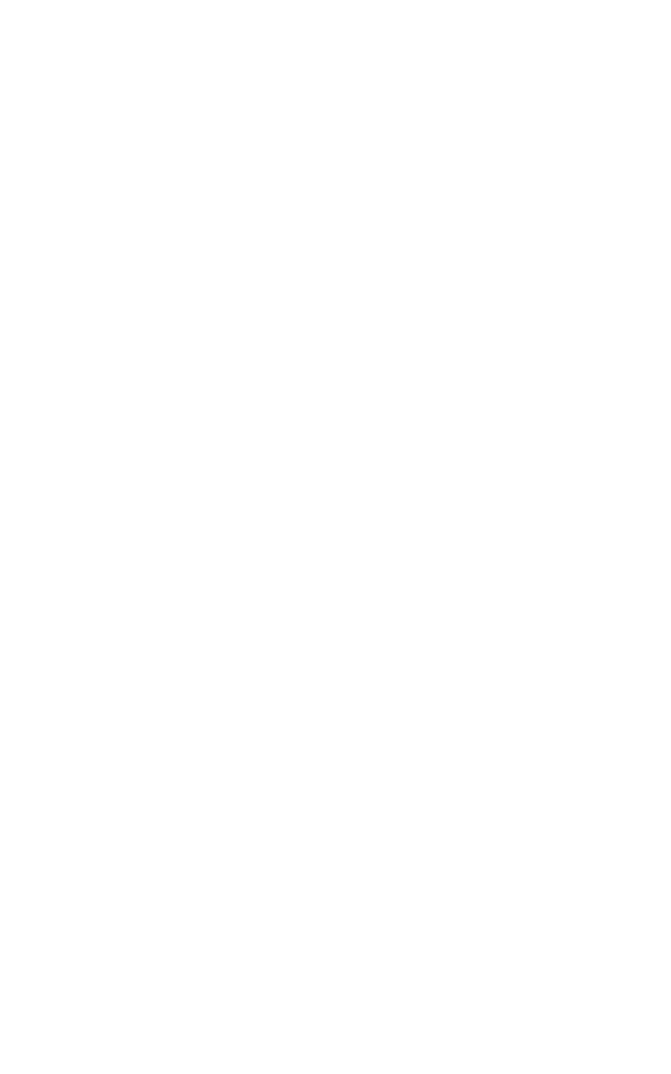
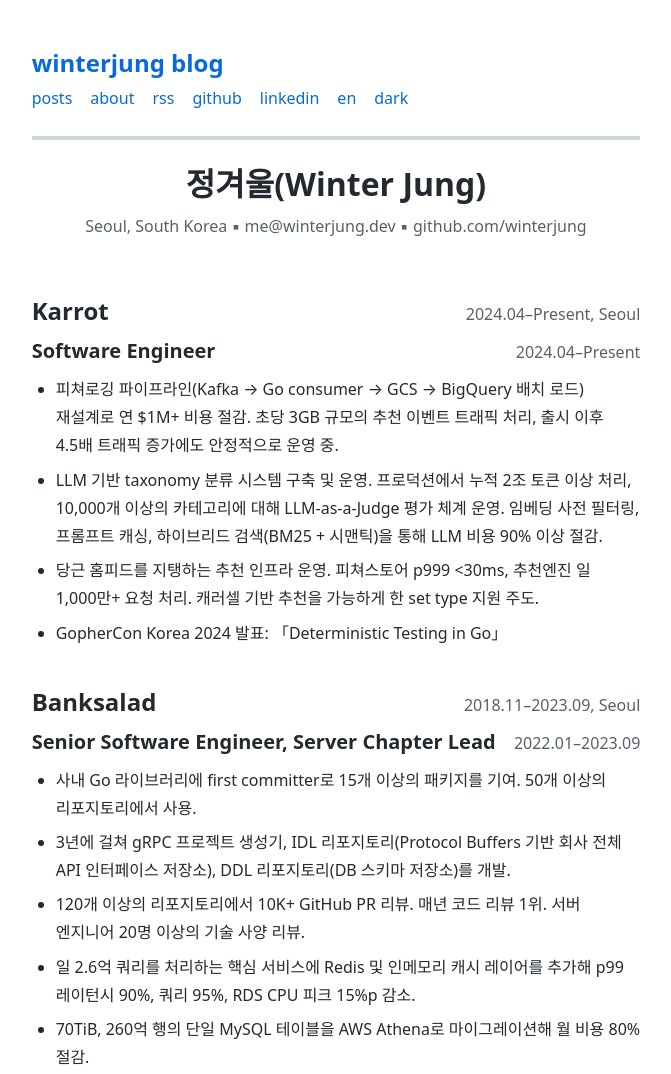
Before and after one commit to winterjung/blog, an Astro site: page /about in a window 1280 px wide. Before the commit this address had no page. Shown: the top 1074 px of the page, without its empty margins (304-975 px from the left). Before the commit the page ends 800 px from the top, so only its background shows below. Built offline with nearby package versions, Linux system fonts and the light colour scheme; Astro itself is replaced by a stand-in of ours; some packages are replaced by stand-ins of ours; a web font is replaced by a local one.

Commit message:
Replace PDF resume with HTML-first /about page and build-time PDF generation
- Add /about (ko) and /en/about (en) pages with resume content from JSON data
- Add resume.json as single source of truth for ko/en resume data
- Add Karrot experience (2024.04–Present) from LinkedIn profile
- Generate PDF at build time via Puppeteer (scripts/generate-resume-pdf.mjs)
- /resume/ and /en/resume/ now serve auto-generated PDFs
- Header nav: resume→about, en/ko link switches based on current page
- Remove legacy PDF/PNG files from public/
- Add alternates prop to BaseLayout for hreflang support

```diff
--- a/package.json
+++ b/package.json
@@ -6,7 +6,7 @@
   "type": "module",
   "scripts": {
     "dev": "astro dev",
-    "build": "astro build",
+    "build": "astro build && node scripts/generate-resume-pdf.mjs",
     "preview": "astro preview",
     "check": "astro check",
     "lint": "biome check .",
@@ -29,6 +29,7 @@
   "devDependencies": {
     "@astrojs/check": "^0.9.4",
     "@biomejs/biome": "^1.9.4",
+    "puppeteer": "^24.40.0",
     "rehype-autolink-headings": "^7.1.0",
     "rehype-slug": "^6.0.0",
     "typescript": "^5.7.2"
--- a/src/components/Header.astro
+++ b/src/components/Header.astro
@@ -4,6 +4,11 @@ import ThemeToggle from './ThemeToggle.astro'
 
 const lang = getLangFromUrl(Astro.url)
 const t = useTranslations(lang)
+
+// Build language switch path based on current page
+const pathname = Astro.url.pathname
+const pathWithoutLang = lang === 'ko' ? pathname : pathname.replace(/^\/en/, '') || '/'
+const langSwitchPath = lang === 'ko' ? `/en${pathname}` : pathWithoutLang
 ---
 
 <a href={lang === 'ko' ? '/' : '/en/'}>
@@ -11,15 +16,11 @@ const t = useTranslations(lang)
 </a>
 <nav>
   <a href={lang === 'ko' ? '/' : '/en/'}>{t('nav.posts')}</a>
-  <a href="/resume/">{t('nav.resume')}</a>
+  <a href={lang === 'ko' ? '/about/' : '/en/about/'}>{t('nav.about')}</a>
   <a href="/rss.xml">{t('nav.rss')}</a>
   <a href="https://github.com/winterjung" target="_blank" rel="noopener noreferrer">github</a>
   <a href="https://www.linkedin.com/in/jungwinter/" target="_blank" rel="noopener noreferrer">linkedin</a>
-  {lang === 'ko' ? (
-    <a href="/en/">en</a>
-  ) : (
-    <a href="/">ko</a>
-  )}
+  <a href={langSwitchPath}>{lang === 'ko' ? 'en' : 'ko'}</a>
   <ThemeToggle />
 </nav>
 
--- /dev/null
+++ b/src/components/ResumeContent.astro
@@ -0,0 +1,138 @@
+---
+import resume from '../data/resume.json'
+
+interface Props {
+  lang: 'ko' | 'en'
+}
+
+const { lang } = Astro.props
+---
+
+<div class="resume">
+  <header class="resume-header">
+    <h1>{resume.name[lang]}</h1>
+    <p class="contact">
+      {resume.contact.location} ▪
+      <a href={`mailto:${resume.contact.email}`}>{resume.contact.email}</a> ▪
+      <a href={`https://${resume.contact.github}`}>{resume.contact.github}</a>
+    </p>
+  </header>
+
+  {resume.experience.map((exp) => (
+    <section class="experience">
+      <div class="section-header">
+        <h2>{exp.company}</h2>
+        <span class="meta">{exp.period}, {exp.location}</span>
+      </div>
+      {exp.roles.map((role) => (
+        <div class="role">
+          <div class="role-header">
+            <h3>{role.title[lang]}</h3>
+            <span class="meta">{role.period}</span>
+          </div>
+          <ul>
+            {role.bullets[lang].map((bullet) => (
+              <li>{bullet}</li>
+            ))}
+          </ul>
+        </div>
+      ))}
+    </section>
+  ))}
+
+  <hr />
+
+  <section class="extra">
+    <h2>Extracurricular</h2>
+    <ul>
+      {resume.extracurricular[lang].map((item) => (
+        <li>
+          {item.url ? <a href={item.url}>{item.text}</a> : item.text}
+        </li>
+      ))}
+    </ul>
+  </section>
+
+  <hr />
+
+  <section class="education">
+    <h2>Education</h2>
+    {resume.education.map((edu) => (
+      <div class="section-header">
+        <div>
+          <h3>{edu.school[lang]}</h3>
+          <p><em>{edu.degree[lang]}</em></p>
+        </div>
+        <span class="meta">{edu.period}, {edu.location}</span>
+      </div>
+    ))}
+  </section>
+</div>
+
+<style>
+  .resume {
+    max-width: 720px;
+    margin: 0 auto;
+  }
+
+  .resume-header {
+    text-align: center;
+    margin-bottom: 2rem;
+  }
+
+  .resume-header h1 {
+    margin-bottom: 0.5rem;
+  }
+
+  .contact {
+    color: var(--color-text-secondary, #555);
+  }
+
+  .contact a {
+    color: inherit;
+  }
+
+  .section-header {
+    display: flex;
+    justify-content: space-between;
+    align-items: baseline;
+  }
+
+  .meta {
+    color: var(--color-text-secondary, #555);
+    white-space: nowrap;
+  }
+
+  .role-header {
+    display: flex;
+    justify-content: space-between;
+    align-items: baseline;
+  }
+
+  h2 {
+    margin-top: 1.5rem;
+    margin-bottom: 0.25rem;
+  }
+
+  h3 {
+    margin-top: 0.5rem;
+    margin-bottom: 0.25rem;
+  }
+
+  ul {
+    margin-top: 0.5rem;
+    padding-left: 1.5rem;
+  }
+
+  li {
+    margin-bottom: 0.4rem;
+  }
+
+  hr {
+    margin: 2rem 0;
+  }
+
+  .education p {
+    margin: 0;
+  }
+</style>
--- /dev/null
+++ b/src/data/resume.json
@@ -0,0 +1,154 @@
+{
+  "name": {
+    "ko": "정겨울(Winter Jung)",
+    "en": "Winter Jung(정겨울)"
+  },
+  "contact": {
+    "location": "Seoul, South Korea",
+    "email": "me@winterjung.dev",
+    "github": "github.com/winterjung"
+  },
+  "experience": [
+    {
+      "company": "Karrot",
+      "period": "2024.04–Present",
+      "location": "Seoul",
+      "roles": [
+        {
+          "title": {
+            "ko": "Software Engineer",
+            "en": "Software Engineer"
+          },
+          "period": "2024.04–Present",
+          "bullets": {
+            "ko": [
+              "피쳐로깅 파이프라인(Kafka → Go consumer → GCS → BigQuery 배치 로드) 재설계로 연 $1M+ 비용 절감. 초당 3GB 규모의 추천 이벤트 트래픽 처리, 출시 이후 4.5배 트래픽 증가에도 안정적으로 운영 중.",
+              "LLM 기반 taxonomy 분류 시스템 구축 및 운영. 프로덕션에서 누적 2조 토큰 이상 처리, 10,000개 이상의 카테고리에 대해 LLM-as-a-Judge 평가 체계 운영. 임베딩 사전 필터링, 프롬프트 캐싱, 하이브리드 검색(BM25 + 시맨틱)을 통해 LLM 비용 90% 이상 절감.",
+              "당근 홈피드를 지탱하는 추천 인프라 운영. 피쳐스토어 p999 <30ms, 추천엔진 일 1,000만+ 요청 처리. 캐러셀 기반 추천을 가능하게 한 set type 지원 주도.",
+              "GopherCon Korea 2024 발표: 「Deterministic Testing in Go」"
+            ],
+            "en": [
+              "Saved ~$1M+/year by redesigning the feature logging pipeline (Kafka → Go consumer → GCS → BigQuery batch load) handling 3GB/s of recommendation event traffic, scaling to 4.5x growth with stable operation.",
+              "Built and operate a production LLM pipeline (2T+ tokens processed) that classifies marketplace listings into 10,000+ category taxonomy with attribute extraction. Reduced LLM costs by 90% through embedding-based pre-filtering, prompt caching, and hybrid retrieval (BM25 + semantic search). Designed LLM-as-a-Judge evaluation framework for continuous quality monitoring.",
+              "Operated the feature store and recommendation engine powering Karrot's home feed — serving 10M+ daily requests at p999 <30ms. Led set type support enabling carousel-based recommendations.",
+              "Speaker at GopherCon Korea 2024: \"Deterministic Testing in Go\""
+            ]
+          }
+        }
+      ]
+    },
+    {
+      "company": "Banksalad",
+      "period": "2018.11–2023.09",
+      "location": "Seoul",
+      "roles": [
+        {
+          "title": {
+            "ko": "Senior Software Engineer, Server Chapter Lead",
+            "en": "Senior Software Engineer, Server Chapter Lead"
+          },
+          "period": "2022.01–2023.09",
+          "bullets": {
+            "ko": [
+              "사내 Go 라이브러리에 first committer로 15개 이상의 패키지를 기여. 50개 이상의 리포지토리에서 사용.",
+              "3년에 걸쳐 gRPC 프로젝트 생성기, IDL 리포지토리(Protocol Buffers 기반 회사 전체 API 인터페이스 저장소), DDL 리포지토리(DB 스키마 저장소)를 개발.",
+              "120개 이상의 리포지토리에서 10K+ GitHub PR 리뷰. 매년 코드 리뷰 1위. 서버 엔지니어 20명 이상의 기술 사양 리뷰.",
+              "일 2.6억 쿼리를 처리하는 핵심 서비스에 Redis 및 인메모리 캐시 레이어를 추가해 p99 레이턴시 90%, 쿼리 95%, RDS CPU 피크 15%p 감소.",
+              "70TiB, 260억 행의 단일 MySQL 테이블을 AWS Athena로 마이그레이션해 월 비용 80% 절감.",
+              "2년에 걸쳐 레거시 서비스 16개 종료, 레거시 API 엔드포인트 250개 이상 제거.",
+              "서버 챕터 온보딩 프로세스를 2년 이상 기획 및 운영."
+            ],
+            "en": [
+              "Contributed 15+ packages as the first committer to an in-house Go library used by 50+ repositories.",
+              "Over 3 years, developed a gRPC project generator, an IDL repository (a company-wide API interface repo based on Protocol Buffers), and a DDL repository (a DB schema repo).",
+              "Reviewed 10K+ GitHub PRs across 120+ repositories. Consistently ranking #1 in code reviews annually. Reviewed technical specifications for 20+ server engineers, ensuring code quality and optimal implementation.",
+              "Reduced p99 latency by 90%, queries by 95% and RDS CPU peak by 15%p for the core service that performed 260M queries/day by adding Redis and in-memory cache layer.",
+              "Reduced monthly costs by 80% by migrating a single MySQL table with 70TiB and 26 billion rows into AWS Athena.",
+              "Over 2 years, shut down 16 legacy services and removed 250+ legacy API endpoints.",
+              "Planned and operated the server chapter onboarding process for over two years."
+            ]
+          }
+        },
+        {
+          "title": {
+            "ko": "Software Engineer",
+            "en": "Software Engineer"
+          },
+          "period": "2018.11–2021.12",
+          "bullets": {
+            "ko": [
+              "마이데이터 서버 개발 프로젝트에 테크 리드로 참여. 250개 이상의 금융사에서 일 1억 트래픽 처리. 2년 이상 성능 개선 및 이슈 해결 담당.",
+              "마이데이터 보안 요건 충족을 위해 130개 이상의 자체 호스팅 Kubernetes 서비스를 무중단으로 AWS EKS로 마이그레이션.",
+              "Python, MongoDB 기반 모놀리식 레거시 API 200개 이상을 Golang, MySQL, gRPC 기반 마이크로서비스 15개로 분해. dual-write와 shadowing 활용.",
+              "연말정산 알고리즘 개발로 금융 카드사 연동 318%, 국세청 연동 868% 증가.",
+              "새로운 ChatOps CI/CD 파이프라인 구축으로 배포 단계 80% 감소, 주간 프로덕션 배포 400% 증가.",
+              "Packer와 Ansible을 사용해 프라이빗 클라우드 IDC에서 VM과 L4 스위치 기반 무중단 배포 시스템 구축.",
+              "회사 전체 Python 스타일 가이드 수립."
+            ],
+            "en": [
+              "Participated as a tech lead in the MyData server development project, handling 100M daily traffic from 250+ financial companies. Managed performance improvements and issue resolutions for over 2 years.",
+              "Migrated 130+ self-hosted Kubernetes services to AWS EKS with no downtime to comply with MyData security requirements.",
+              "Decomposed 200+ monolithic legacy APIs built on Python, MongoDB into 15 microservices based on Golang, MySQL, and gRPC with dual-write and shadowing.",
+              "Increased the financial card company integration by 318% and the Korea-government tax service integration by 868% by developing the year-end tax reconciliation algorithm.",
+              "Built a new ChatOps CI/CD pipeline, reducing deployment steps by 80% and increasing production deployments by 400% per week.",
+              "Built a zero-downtime deployment system based on VMs and L4 switches in a private cloud IDC using Packer and Ansible.",
+              "Established a company-wide Python style guide."
+            ]
+          }
+        }
+      ]
+    },
+    {
+      "company": "Atlas Labs",
+      "period": "2018.03–2018.09",
+      "location": "Seoul",
+      "roles": [
+        {
+          "title": {
+            "ko": "Software Engineer",
+            "en": "Software Engineer"
+          },
+          "period": "2018.03–2018.09",
+          "bullets": {
+            "ko": [
+              "STT 개선을 위한 음성 데이터 비동기 처리 Telegram 봇 개발.",
+              "AWS ECS, websocket, 메시지 큐를 활용한 Python RESTful API 개발."
+            ],
+            "en": [
+              "Developed a Telegram bot to process voice data asynchronously for improving STT.",
+              "Developed a Python RESTful API using AWS ECS, websocket and a message queue."
+            ]
+          }
+        }
+      ]
+    }
+  ],
+  "extracurricular": {
+    "ko": [
+      { "text": "당근 테크 블로그 기고 「카테고리 분류에 2조 토큰을 쓰면서 알게된 것들」", "url": "https://medium.com/daangn/2조-토큰을-카테고리-분류에-쓰면서-알게된-것들-f619f1db6b7b" },
+      { "text": "뱅크샐러드 테크 블로그 기고 「프로덕션 환경에서 사용하는 golang과 gRPC」", "url": "https://blog.banksalad.com/tech/production-ready-grpc-in-golang/" },
+      { "text": "뱅크샐러드 테크 블로그 기고 「뱅크샐러드 Go 코딩 컨벤션」", "url": "https://blog.banksalad.com/tech/go-best-practice/" },
+      { "text": "2019 PyCon Korea 발표 「왜 Python 3.7이 가장 빠른가」" }
+    ],
+    "en": [
+      { "text": "Karrot tech blog posting \"Lessons from Spending 2 Trillion Tokens on Category Classification\"", "url": "https://medium.com/daangn/2조-토큰을-카테고리-분류에-쓰면서-알게된-것들-f619f1db6b7b" },
+      { "text": "Banksalad tech blog posting \"Production ready gRPC in Golang\"", "url": "https://blog.banksalad.com/tech/production-ready-grpc-in-golang/" },
+      { "text": "Banksalad tech blog posting \"Banksalad Golang coding convention\"", "url": "https://blog.banksalad.com/tech/go-best-practice/" },
+      { "text": "2019 PyCon Korea speech \"Why is Python 3.7 fastest\"" }
+    ]
+  },
+  "education": [
+    {
+      "school": {
+        "ko": "홍익대학교",
+        "en": "Hongik Univ."
+      },
+      "period": "2014–2024",
+      "location": "Seoul",
+      "degree": {
+        "ko": "도시공학과 학사",
+        "en": "Bachelor of Science in Urban Engineering"
+      }
+    }
+  ]
+}
--- a/src/i18n/ui.ts
+++ b/src/i18n/ui.ts
@@ -10,7 +10,7 @@ export const ui = {
     'site.title': 'winterjung blog',
     'site.description': '글 쓰는 소프트웨어 엔지니어',
     'nav.posts': 'posts',
-    'nav.resume': 'resume',
+    'nav.about': 'about',
     'nav.rss': 'rss',
     'home.empty': '아직 포스트가 없습니다.',
     'home.checkOther': '다른 언어 포스트 보기',
@@ -22,7 +22,7 @@ export const ui = {
     'site.title': 'winterjung blog',
     'site.description': 'Software engineer who writes',
     'nav.posts': 'posts',
-    'nav.resume': 'resume',
+    'nav.about': 'about',
     'nav.rss': 'rss',
     'home.empty': 'No posts yet.',
     'home.checkOther': 'Check out posts in other languages',
--- a/src/layouts/BaseLayout.astro
+++ b/src/layouts/BaseLayout.astro
@@ -3,19 +3,25 @@ import BaseHead from '../components/BaseHead.astro'
 import Header from '../components/Header.astro'
 import '../styles/global.css'
 
+interface Alternate {
+  hreflang: string
+  href: string
+}
+
 interface Props {
   title?: string
   description?: string
   image?: string
+  alternates?: Alternate[]
 }
 
-const { title, description, image } = Astro.props
+const { title, description, image, alternates } = Astro.props
 ---
 
 <!DOCTYPE html>
 <html lang="ko">
   <head>
-    <BaseHead title={title} description={description} image={image} />
+    <BaseHead title={title} description={description} image={image} alternates={alternates} />
   </head>
   <body>
     <Header />
--- /dev/null
+++ b/src/pages/about.astro
@@ -0,0 +1,22 @@
+---
+import BaseLayout from '../layouts/BaseLayout.astro'
+import ResumeContent from '../components/ResumeContent.astro'
+
+const alternates = [
+  { hreflang: 'ko', href: '/about/' },
+  { hreflang: 'en', href: '/en/about/' },
+  { hreflang: 'x-default', href: '/about/' },
+]
+---
+
+<BaseLayout title="About - winterjung blog" description="정겨울의 이력서" alternates={alternates}>
+  <ResumeContent lang="ko" />
+  <p class="pdf-link"><a href="/resume/">PDF 다운로드</a></p>
+</BaseLayout>
+
+<style>
+  .pdf-link {
+    margin-top: 2rem;
+    text-align: center;
+  }
+</style>
```
Also changed, not shown: scripts/generate-resume-pdf.mjs (added, +66 -0 lines), src/pages/[lang]/about.astro (added, +30 -0 lines), src/pages/resume.astro (deleted, +0 -31 lines), public/2023-en-resume.png (deleted), public/2023-ko-resume.png (deleted), 3 other files.
